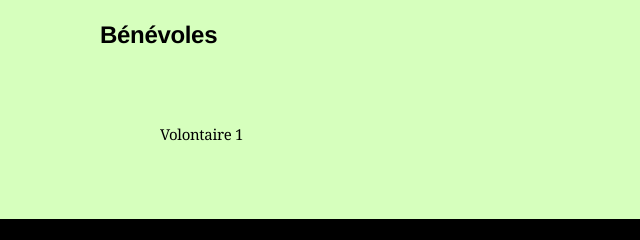
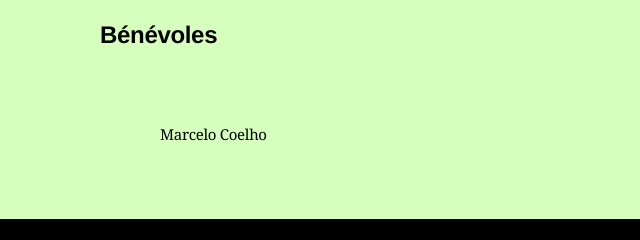
Before and after one commit to Osedea/ethics-by-design_website, a Gatsby site: page /organisateurs in a window 1280 px wide. Shown: the part 1860-2100 px from the top of the page, 0-640 px from the left. Built offline with nearby package versions, Linux system fonts and the light colour scheme; Gatsby itself is replaced by a stand-in of ours.

Commit message:
Update organisateurs.md

```diff
--- a/data/organisateurs.md
+++ b/data/organisateurs.md
@@ -111,7 +111,7 @@ contributors:
           target: https://twitter.com/JulienDeSanctis
 
 volunteers:
-    - name: Volontaire 1
+    - name: Marcelo Coelho
 
 skillsPatrons:
     - name: / OSEDEA
```
